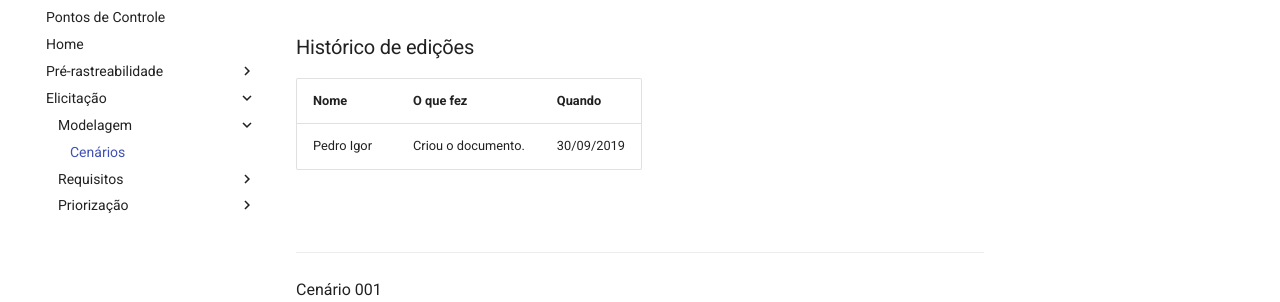
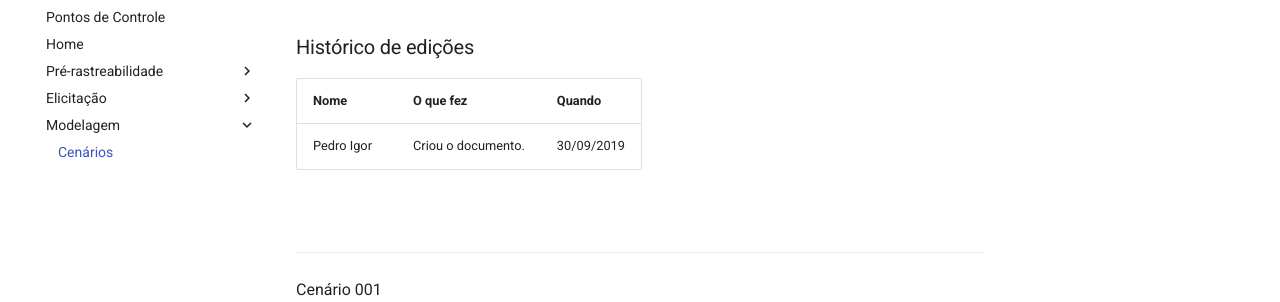
Before and after one commit to me42th/2019.2-Yellow, an MkDocs documentation site: the page built from docs/modelagem/cenarios.md, in a window 1280 px wide. Shown: the part 148-450 px from the top of the page. Built offline with MkDocs 1.6.1 and Material for MkDocs 9.7.7, drawn with Linux system fonts in a browser that asks for light colours; comment, search, counter and statistics services are not loaded; part of the change alters nothing that is shown.

```diff
--- a/mkdocs.yml
+++ b/mkdocs.yml
@@ -16,8 +16,7 @@ nav:
     - Pré-rastreabilidade:
         - Rich Picture: pre_rastreabilidade/rich_picture.md
     - Elicitação:
-        - Modelagem:
-            - Cenários: elicitacao/modelagem/cenarios.md
+
         - Requisitos:
             - 5W2H:
                 - 5W2H v0: elicitacao/requisitos/5w2h_v0.md
@@ -42,6 +41,8 @@ nav:
             - MoSCoW: elicitacao/priorizacao/moscow.md
             - First Things First: elicitacao/priorizacao/first_things_first.md
             - QFD-House of Quality: elicitacao/priorizacao/qfd.md
+    - Modelagem:
+            - Cenários: modelagem/cenarios.md
 
 theme:
   palette:
```
Also changed, not shown: docs/modelagem/cenarios.md (renamed from docs/elicitacao/modelagem/cenarios.md).
